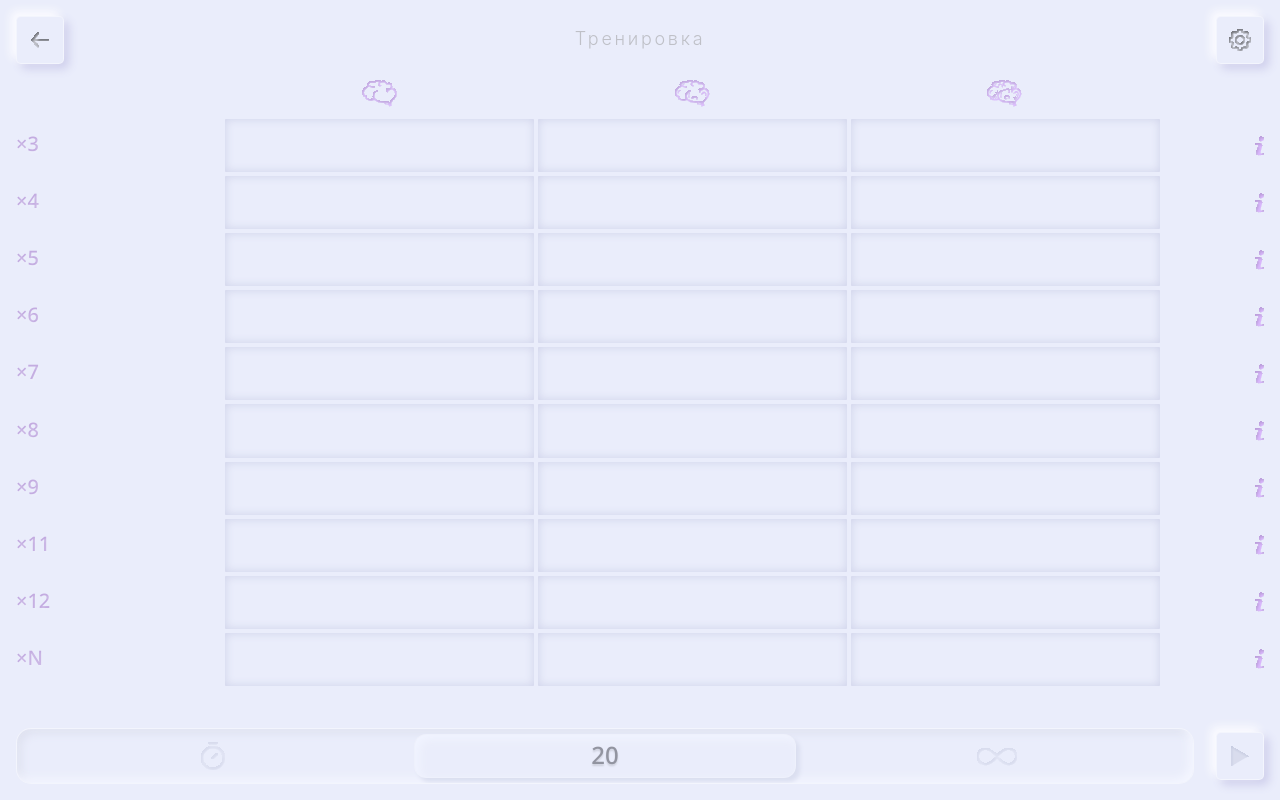
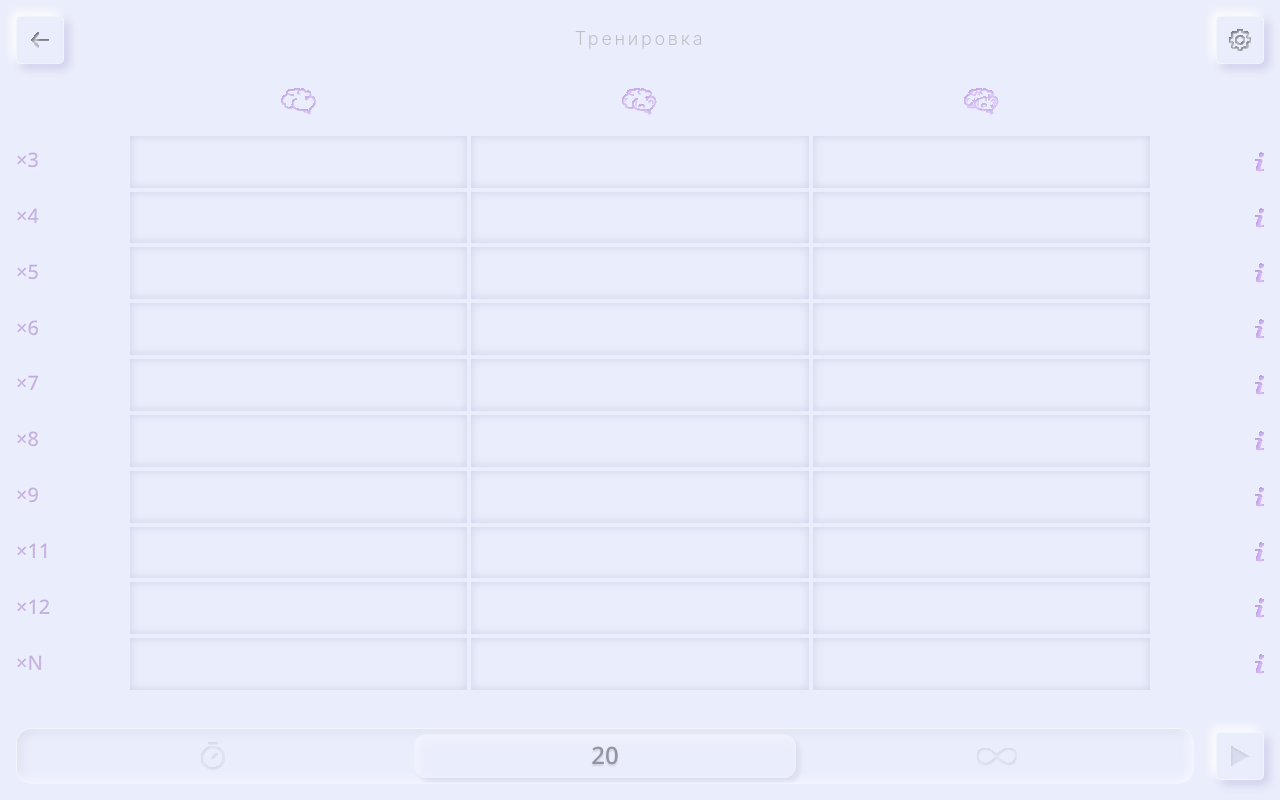
Before and after one commit to ylitco/speed-math, a React (Create React App) app: page /local-settings in a window 1280 px wide. Built offline with nearby package versions, Linux system fonts and the light colour scheme.

Commit message:
fix: start tutorial while setting the plan

```diff
--- a/src/views/pages/LocalSettings/Content.tsx
+++ b/src/views/pages/LocalSettings/Content.tsx
@@ -174,6 +174,16 @@ export const LocalSettingsContent = memo(function LocalSettingsContent() {
 
   return (
     <Content className={styles.view}>
+      <section className={styles.body}>
+        <div className={styles.column}>
+          <div />
+          {Object.keys(EXERCISES).map((mode) => (
+            <div className={styles.number} key={mode}>
+              ×{mode}
+            </div>
+          ))}
+        </div>
+        <div className={styles.column}>
           <header className={styles.header}>
             <b className={cn(styles.th, styles.easy)}>
               <Easy />
@@ -185,17 +195,15 @@ export const LocalSettingsContent = memo(function LocalSettingsContent() {
               <Hard />
             </b>
           </header>
-      <section
-        className={styles.body}
+          {Object.keys(EXERCISES).map((mode) => (
+            <div
+              key={mode}
+              className={styles.complexities}
               onTouchStart={handleTouchStart}
               onTouchEnd={handleTouchEnd}
               onTouchCancel={handleTouchCancel}
               onTouchMove={handleTouchMove}
             >
-        {Object.keys(EXERCISES).map((mode) => {
-          return (
-            <div className={styles.row} key={mode}>
-              <div className={styles.number}>×{mode}</div>
               <div className={styles.easy}>
                 <input
                   type="checkbox"
@@ -223,10 +231,15 @@ export const LocalSettingsContent = memo(function LocalSettingsContent() {
                   onChange={handleExerciseComplexityChange}
                 />
               </div>
-              <TutorialLink mode={mode} />
             </div>
-          );
-        })}
+          ))}
+        </div>
+        <div className={styles.column}>
+          <div />
+          {Object.keys(EXERCISES).map((mode) => (
+            <TutorialLink key={mode} mode={mode} />
+          ))}
+        </div>
       </section>
       <nav className={styles.footer}>
         <Switch
--- a/src/views/pages/LocalSettings/LocalSettings.module.scss
+++ b/src/views/pages/LocalSettings/LocalSettings.module.scss
@@ -4,29 +4,17 @@ input {
   font-size: 16px;
 }
 
-.view {
-  display: flex;
-  justify-content: center;
-  gap: em(4);
-
-  .header {
-    display: grid;
-    width: 100%;
-    grid-template-columns: repeat(12, 1fr);
-    margin-bottom: em(8);
-    flex: 0 0 auto;
-
-    .th {
-      display: flex;
-      justify-content: center;
-      align-items: center;
-    }
-  }
-
 .body {
   display: grid;
   width: 100%;
   flex: 1 1 100%;
+  gap: em(12);
+  grid-template-columns: 1fr 10fr 1fr;
+}
+
+.column {
+  display: grid;
+  grid-template-rows: repeat(11, 1fr);
   gap: em(4);
 }
 
@@ -44,79 +32,6 @@ input {
 
   .play {
     flex: 0 0 auto;
-    }
-  }
-
-  .easy {
-    grid-column-start: 3;
-    grid-column-end: 6;
-  }
-
-  .medium {
-    grid-column-start: 6;
-    grid-column-end: 9;
-  }
-
-  .hard {
-    grid-column-start: 9;
-    grid-column-end: 12;
-  }
-
-  .row {
-    display: grid;
-    width: 100%;
-    height: 100%;
-    grid-column-start: 1;
-    grid-column-end: 13;
-    grid-template-columns: repeat(12, 1fr);
-    justify-items: center;
-    gap: em(4);
-
-    .number {
-      grid-column-start: 1;
-      grid-column-end: 3;
-      display: flex;
-      width: 100%;
-      align-items: center;
-      justify-content: flex-start;
-      font-weight: 500;
-      font-size: em(20);
-      line-height: em(25, 20);
-      color: transparent;
-      opacity: 0.5;
-      text-shadow: em(1, 20) em(2, 20) em(2, 20) rgba(255, 255, 255, 0.25), 0 0 0 #9C69C6;
-    }
-
-    .easy {
-      grid-column-start: 3;
-      grid-column-end: 6;
-    }
-
-    .hard {
-      grid-column-start: 9;
-      grid-column-end: 12;
-    }
-
-    .info {
-      display: flex;
-      align-items: center;
-      justify-content: flex-end;
-      width: 100%;
-
-      .icon {
-        filter: url(#purple_inner_shadow);
-      }
-    }
-  }
-
-  .modes {
-    grid-column-start: 1;
-    grid-column-end: 10;
-  }
-
-  .play {
-    grid-column-start: 11;
-    grid-column-end: 13;
   }
 }
 
@@ -148,10 +63,6 @@ input {
 .fontTest {
   font-weight: 500;
   font-size: 24px;
-  line-height: 24px;
-  display: flex;
-  align-items: center;
-  text-align: center;
   opacity: 0.5;
   color: transparent;
   text-shadow: em(1, 24) em(2, 24) em(2, 24) rgba(255, 255, 255, 0.5), 0 0 0 #A0A7C3;
@@ -164,3 +75,78 @@ input {
     text-shadow: 0 2px 2px rgba(0, 0, 0, 0.25);
   }
 }
+
+.header {
+  display: grid;
+    width: 100%;
+    grid-template-columns: repeat(9, 1fr);
+    gap: em(4);
+    margin-bottom: em(8);
+    flex: 0 0 auto;
+
+    .th {
+      display: flex;
+      justify-content: center;
+      align-items: center;
+    }
+
+    .easy {
+      grid-column-start: 1;
+      grid-column-end: 4;
+    }
+
+    .medium {
+      grid-column-start: 4;
+      grid-column-end: 7;
+    }
+
+    .hard {
+      grid-column-start: 7;
+      grid-column-end: 10;
+    }
+}
+
+.number {
+  display: flex;
+  width: 100%;
+  align-items: center;
+  justify-content: flex-start;
+  font-weight: 500;
+  font-size: em(20);
+  line-height: em(25, 20);
+  color: transparent;
+  opacity: 0.5;
+  text-shadow: em(1, 20) em(2, 20) em(2, 20) rgba(255, 255, 255, 0.25), 0 0 0 #9C69C6;
+}
+
+.complexities {
+  display: grid;
+  grid-template-columns: repeat(9, 1fr);
+  gap: em(4);
+
+  .easy {
+    grid-column-start: 1;
+    grid-column-end: 4;
+  }
+
+  .medium {
+    grid-column-start: 4;
+    grid-column-end: 7;
+  }
+
+  .hard {
+    grid-column-start: 7;
+    grid-column-end: 10;
+  }
+}
+
+.info {
+  display: flex;
+  align-items: center;
+  justify-content: flex-end;
+  width: 100%;
+
+  .icon {
+    filter: url(#purple_inner_shadow);
+  }
+}
```
Also changed, not shown: 1 other file (tests, documents, lock files or other folders). Lines whose indentation alone changed are shown as unchanged.
